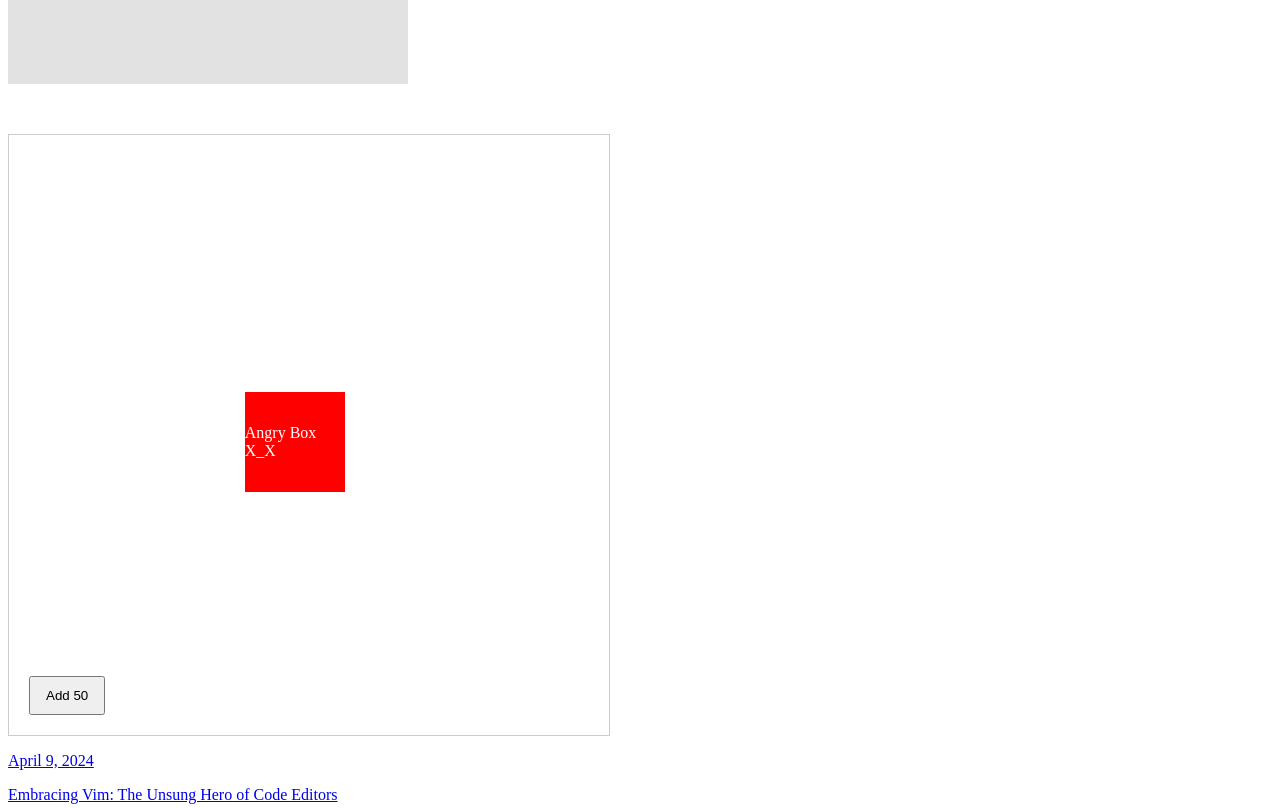
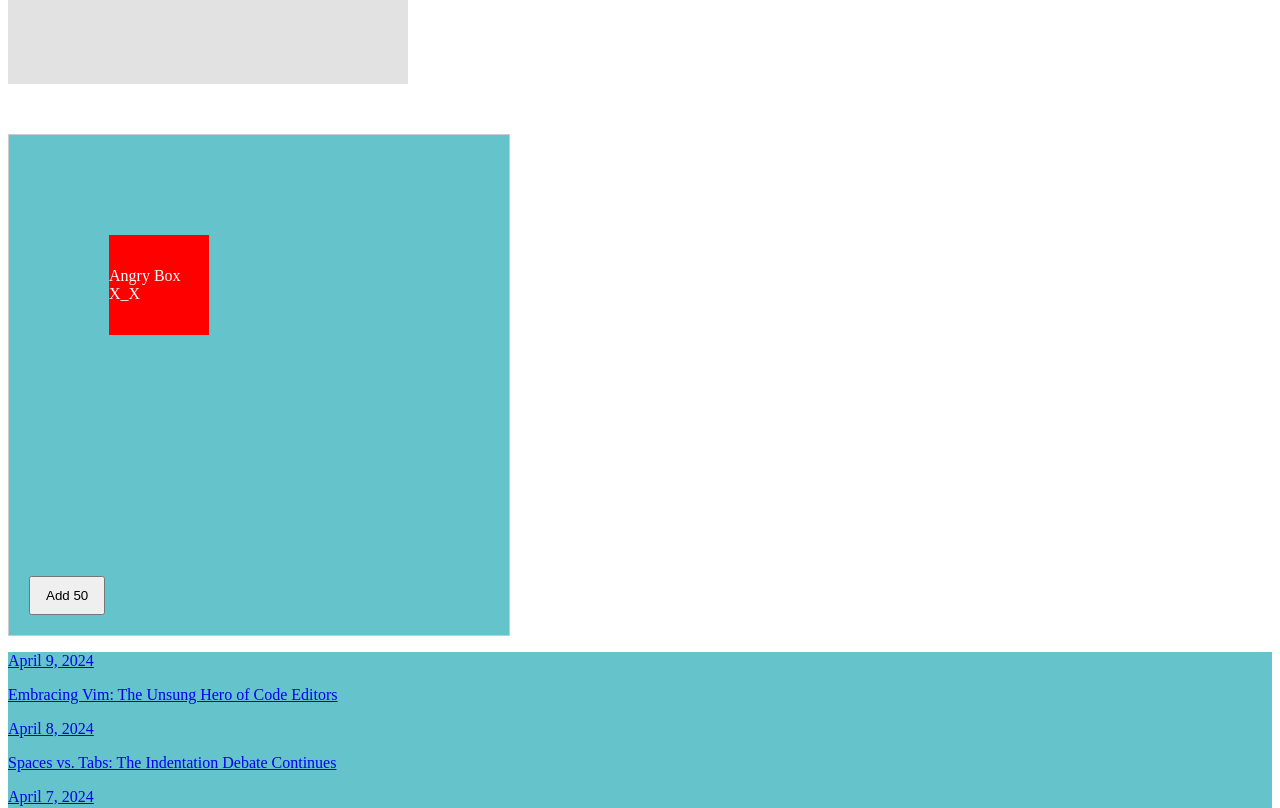
Before and after one commit to ianfromdover/ianfromdover, a Next.js app in the folder website/: page / in a window 1280 px wide. Shown: the part 760-1568 px from the top of the page. Built offline with nearby package versions, Linux system fonts and the light colour scheme.

Commit message:
feat(corne): change numpad 1 to top left

```diff
--- a/website/app/components/dvd-box.module.css
+++ b/website/app/components/dvd-box.module.css
@@ -1,8 +1,8 @@
 /* Given by Claude */
 .container {
   position: relative;
-  width: 600px;
-  height: 600px;
+  width: 500px;
+  height: 500px;
   border: 1px solid #ccc;
   margin-top: 50px;
 }
--- a/website/app/components/dvd-box.tsx
+++ b/website/app/components/dvd-box.tsx
@@ -10,6 +10,8 @@ export default function DvdBox() {
    * 1. Trigger (when the set function is called)
    * 2. Render
    * 3. Commit to DOM (display)
+   *
+   * one implementation: http://prgreen.github.io/blog/2013/09/30/the-bouncing-dvd-logo-explained/
    */
   const [position, setPosition] = useState({ x: 100, y: 100 });
   const [duration, setDuration] = useState(1);
@@ -34,9 +36,9 @@ export default function DvdBox() {
     setDuration(newDur);
   }
 
-  useEffect(() => {
-    setTimeout(() => changePosition(), duration);
-  }, [duration]);
+  // useEffect(() => {
+  //   setTimeout(() => changePosition(), duration);
+  // }, [duration]);
 
   return (
     <div className={styles.container}>
--- a/website/app/global.css
+++ b/website/app/global.css
@@ -1,3 +1,17 @@
+div {
+  background-color: #2B2D30;
+  background-color: #6C95EB;
+  background-color: #C191FF;
+  background-color: #E2BFFF;
+  background-color: #65C3CC;
+  background-color: #85C46C;
+  background-color: #3ACC9C;
+  background-color: #C8A16D;
+  background-color: #BDBDBD;
+  background-color: #EC94C0;
+  background-color: #ADEB96;
+  background-color: #65C3CC;
+}
 /* Original styling from portfolio template */
 /* styles.module.css for css modules that dont clash */
 /* add scss later on with this guide https://nextjs.org/docs/app/getting-started/css#sass */
```
Also changed, not shown: 1 other file (tests, documents, lock files or other folders).
